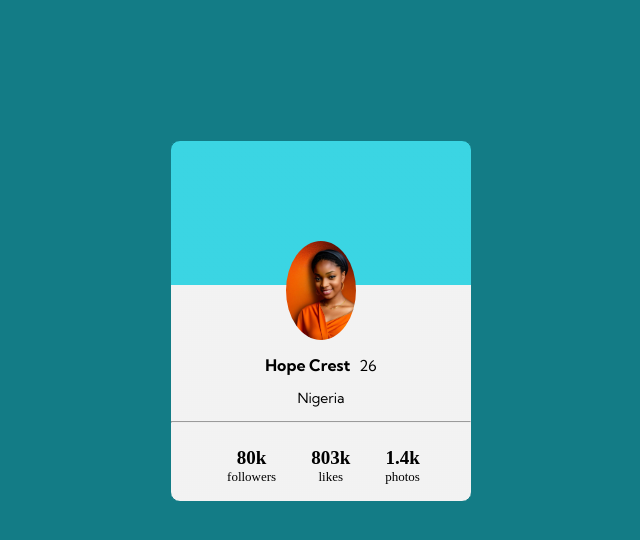
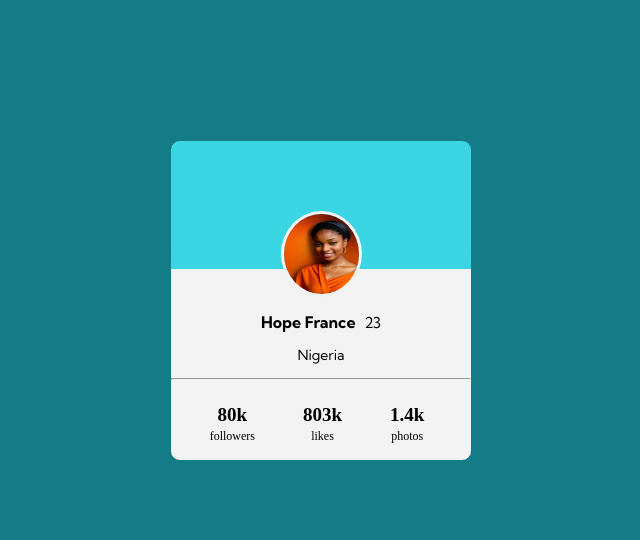
Before and after one commit to ujuhope/Code-Excellence, a plain HTML site: page profile-card-componet/index.html in a window 1280 px wide. Shown: the whole page, without its empty margins (319-959 px from the left). Drawn offline with Linux system fonts and the light colour scheme; a web font is replaced by a local one.

Commit message:
made some changes

```diff
--- a/profile-card-componet/index.html
+++ b/profile-card-componet/index.html
@@ -10,7 +10,7 @@
       href="https://fonts.googleapis.com/css2?family=Kumbh+Sans:wght@100;200;300;400;500;600;700;800;900&family=PT+Mono&family=Roboto:ital,wght@0,100;0,300;0,400;0,500;0,700;0,900;1,100;1,300;1,400;1,500;1,700;1,900&display=swap"
       rel="stylesheet"
     />
-    <link rel="stylesheet" href="style.css">
+    <link rel="stylesheet" href="style.css" />
   </head>
 
   <body>
@@ -18,7 +18,7 @@
       <img src="images/ai.jpg" alt="picture of me" />
 
       <div class="name-and-age">
-        <strong>Hope Crest</strong> <span class="age">26</span>
+        <strong>Hope France</strong> <span class="age">23</span>
         <p>Nigeria</p>
       </div>
 
--- a/profile-card-componet/style.css
+++ b/profile-card-componet/style.css
@@ -14,13 +14,16 @@ body {
   display: block;
   margin: 0 auto;
   border-radius: 10px;
-  padding: 100px 0 0 0;
+  padding: 70px 0 0 0;
   margin-top: 140px;
 }
 img {
   display: block;
   margin: 0 auto;
-  width: 70px;
+  border: 3px solid hsl(0, 0%, 95%);
+
+  width: 25%;
+  height: 80px;
   border-radius: 50%;
 }
 .name-and-age {
@@ -37,13 +40,13 @@ img {
   display: flex;
 }
 li {
-  margin-right: 35px;
+  margin-right: 48px;
   text-align: center;
 }
 li p {
   margin-bottom: 0;
-  margin-top: 0;
-  font-size: 13px;
+  margin-top: 3px;
+  font-size: 12px;
 }
 li strong {
   padding-bottom: 0;
@@ -56,7 +59,7 @@ li strong {
 hr {
   color: aliceblue;
 }
-.age{
-padding-left: 5px;
-font-size: 15px;
+.age {
+  padding-left: 5px;
+  font-size: 15px;
 }
```
